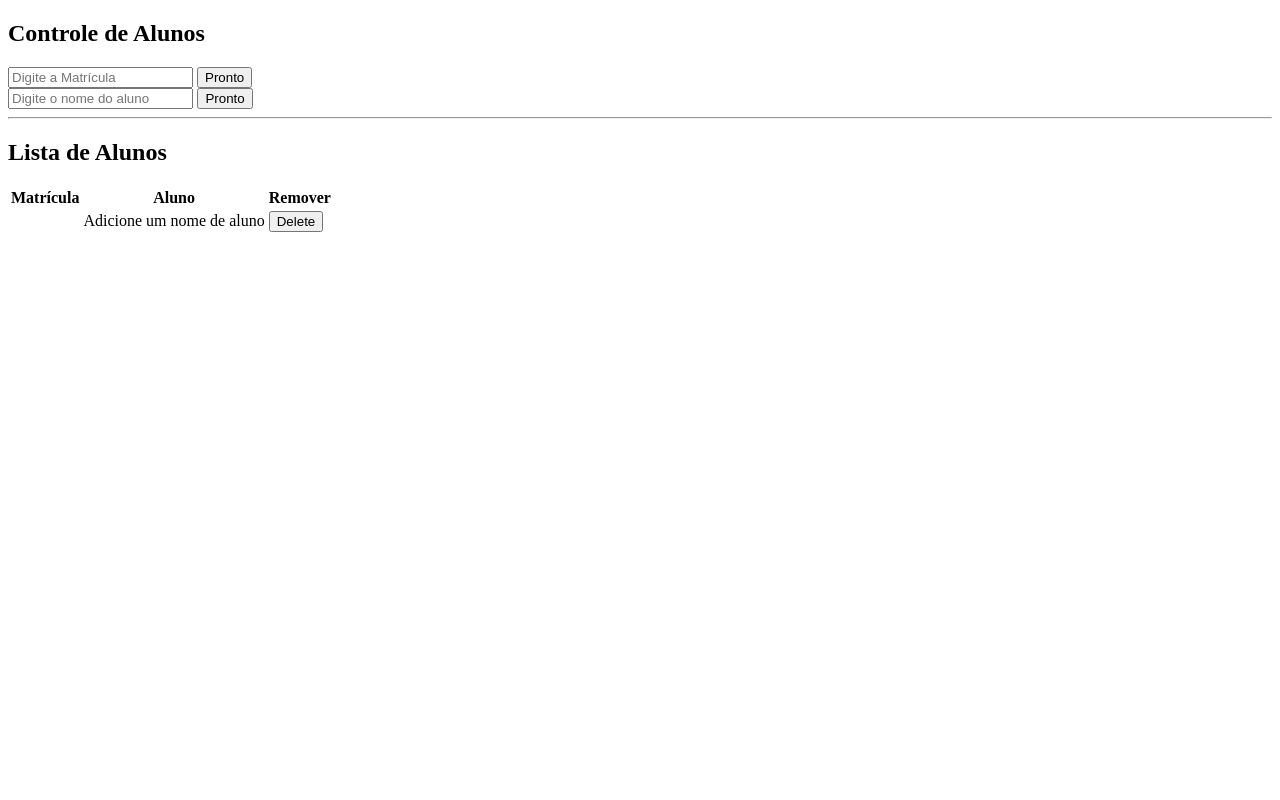
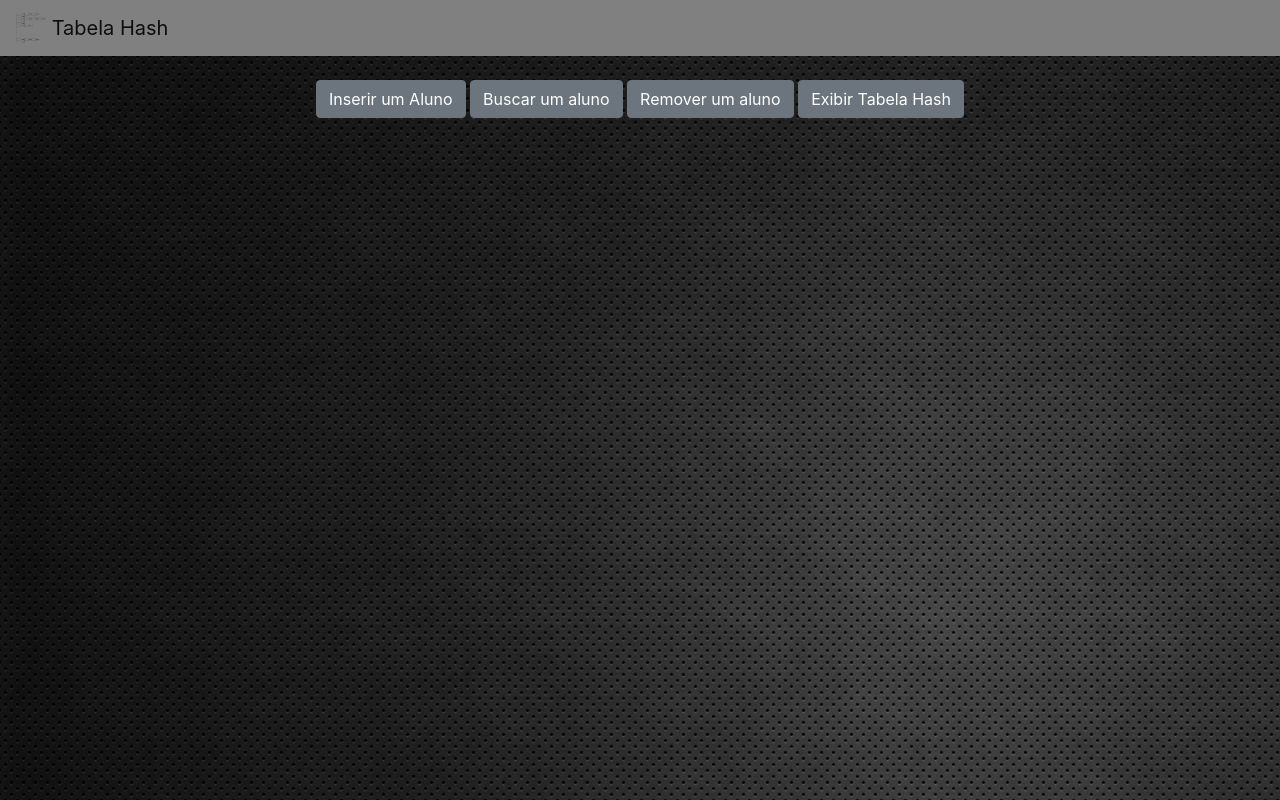
Before and after one commit to thiagodsa20/tabelahash, a plain HTML site: page index.html in a window 1280 px wide. Drawn offline with nearby package versions, Linux system fonts and the light colour scheme.

Commit message:
botões criados

```diff
--- /dev/null
+++ b/css/estilo.css
@@ -0,0 +1,11 @@
+.separado {
+    text-align:center;
+}
+
+.fundo {
+    background: url(background.jpg);
+}
+
+.fundo-navbar {
+    background-color: gray;
+}
--- a/estilo.css
+++ /dev/null
@@ -1,3 +0,0 @@
-.separado {
-    border-left: 10px;
-}
--- a/index.html
+++ b/index.html
@@ -3,74 +3,39 @@
 <head>
     <meta charset="UTF-8">
     <title>Cadastro de Alunos</title>
-    <style>
-        .separado {
-            border-left: 10px;
-            font-family: Arial, Helvetica, sans-serif;
-        }
-    </style>
+    <link href = "css/estilo.css" rel = "stylesheet" type="text/css"/>
+    <link rel="stylesheet" href="https://stackpath.bootstrapcdn.com/bootstrap/4.1.3/css/bootstrap.min.css" integrity="sha384-MCw98/SFnGE8fJT3GXwEOngsV7Zt27NXFoaoApmYm81iuXoPkFOJwJ8ERdknLPMO" crossorigin="anonymous">
 
 </head>
-<body>
-    <div id="tarefasApp">
-        <h2>Controle de Alunos</h2>
+<body class="fundo separado">
+    <div>
+        <nav class="navbar navbar-light fundo-navbar">
+            <a class="navbar-brand" href="#">
+            <img src="Tree.example.png" width="30" height="30" class="d-inline-block align-top" alt="">
+                Tabela Hash
+            </a>
+        </nav>
+            <br>
+            <button type="button" class="btn btn-secondary" data-toggle="tooltip" data-placement="top">
+                Inserir um Aluno
+            </button>
+            <button type="button" class="btn btn-secondary" data-toggle="tooltip" data-placement="right">
+                Buscar um aluno
+            </button>
+            <button type="button" class="btn btn-secondary" data-toggle="tooltip" data-placement="bottom">
+                Remover um aluno
+            </button>
+            <button type="button" class="btn btn-secondary" data-toggle="tooltip" data-placement="left">
+                Exibir Tabela Hash
+            </button>
+
         <div>
-            <form v-on:submit="addTarefa">
-                <input type="text" v-model="novaTarefa.titulo" placeholder = "Digite a Matrícula">
-                <input type="submit" value = "Pronto">
-            </form>
-            <div class = "separado">
-                <form v-on:submit="addTarefa">
-                    <input type="text" v-model="novaTarefa.titulo" placeholder = "Digite o nome do aluno">
-                    <input type="submit" value = "Pronto">
-                </form>
-            </div>
-        </div>
-        <hr>
-        <h2>Lista de Alunos</h2>
-        <table>
-            <thead>
-                <th>Matrícula</th>
-                <th>Aluno</th>
-                <th>Remover</th>
-            </thead>
-            <tbody>
-                <tr v-for="tarefa in tarefas">
-                    <td></td>
-                    <td><span v-bind:class="{ tarefaPronta: tarefa.pronta }">{{tarefa.titulo}}</span></td>
-                    <td><button v-on:click="removerTarefa(tarefa)">Delete</button></td>
-                </tr>
-            </tbody>
-        </table>
+
     </div>
 
-    <script src = "https://unpkg.com/vue/dist/vue.js"></script>
-    <script>
-        var tarefasApp = new Vue({
-            el: "#tarefasApp",
-            data: {
-                tarefas:[
-                    { titulo: "Adicione um nome de aluno", pronta: false}
-                ],
-                matricula:[
-                    {titulo: "Adicione uma matrícula", pronta:false}
-                ],
-                novaTarefa: {
-                    titulo: '',
-                    pronta: false,
-                }
-            },
+    <script src="https://code.jquery.com/jquery-3.3.1.slim.min.js" integrity="sha384-q8i/X+965DzO0rT7abK41JStQIAqVgRVzpbzo5smXKp4YfRvH+8abtTE1Pi6jizo" crossorigin="anonymous"></script>
+    <script src="https://cdnjs.cloudflare.com/ajax/libs/popper.js/1.14.3/umd/popper.min.js" integrity="sha384-ZMP7rVo3mIykV+2+9J3UJ46jBk0WLaUAdn689aCwoqbBJiSnjAK/l8WvCWPIPm49" crossorigin="anonymous"></script>
+    <script src="https://stackpath.bootstrapcdn.com/bootstrap/4.1.3/js/bootstrap.min.js" integrity="sha384-ChfqqxuZUCnJSK3+MXmPNIyE6ZbWh2IMqE241rYiqJxyMiZ6OW/JmZQ5stwEULTy" crossorigin="anonymous"></script>
 
-            methods: {
-                addTarefa: function(e) {
-                    e.preventDefault();
-                    this.tarefas.push(this.novaTarefa);
-                },
-                removerTarefa: function(tarefa){
-                    this.tarefas.splice(this.tarefas.indexOf(tarefa), 1);
-                }
-            }
-        });
-    </script>
 </body>
 </html>
```
Also changed, not shown: Tree.example.png (added), css/7657c90cb267ff3.jpg (added), css/background.jpg (added), 1 other file.
